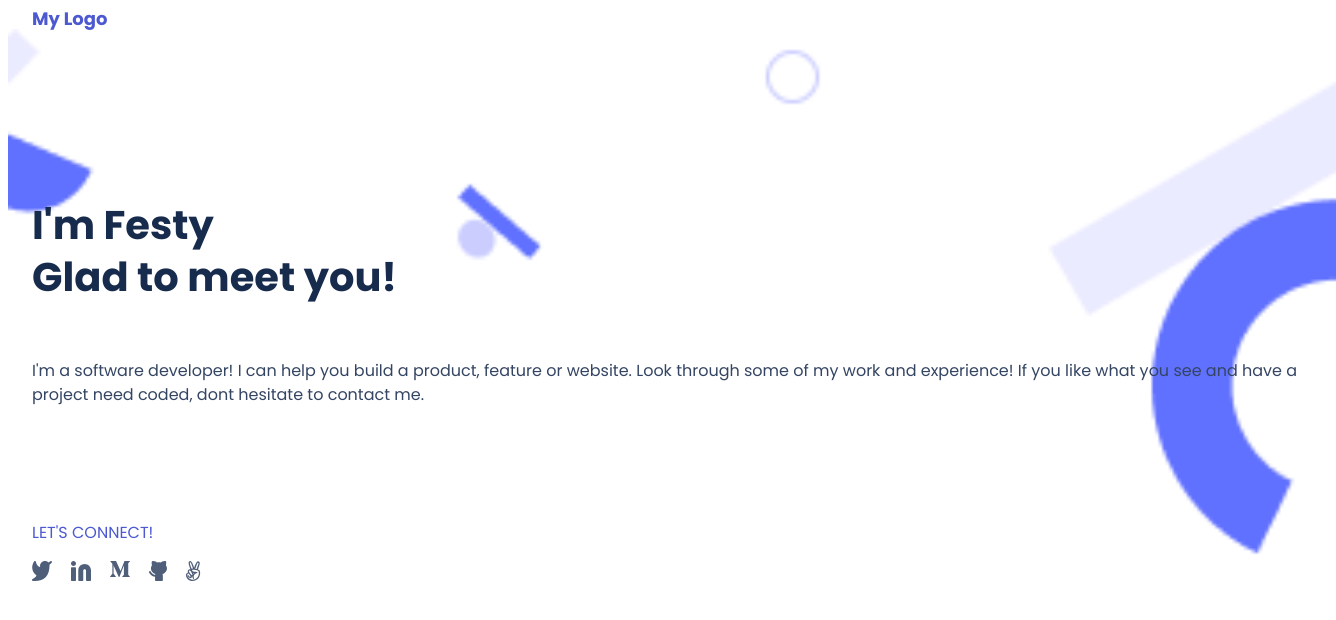
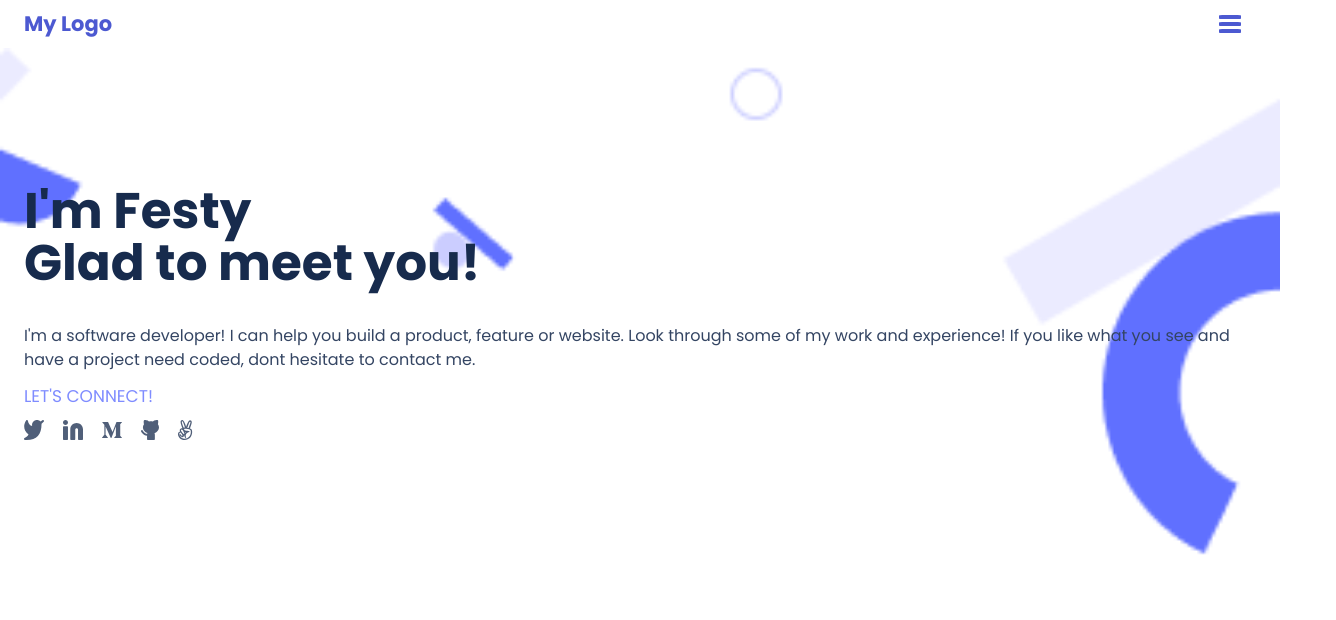
Before and after one commit to Festy1/MY-PORTFOLIO, a website: page index.html in a window 1280 px wide. Shown: the whole page, 1336 px wide, since content can reach past the window. Drawn offline with Linux system fonts and the light colour scheme.

Commit message:
Add update style.css

```diff
--- a/style.css
+++ b/style.css
@@ -1,9 +1,19 @@
+* {
+  margin: 0;
+  padding: 0;
+  box-sizing: border-box;
+}
+
+body {
+  font-family: Poppins, sans-serif;
+  scroll-behavior: smooth;
+}
+
 .logo {
   height: 21px;
-  font-family: 'Poppins', Arial, Helvetica, sans-serif;
   font-style: normal;
   font-weight: 700;
-  font-size: 18px;
+  font-size: 21px;
   line-height: 22px;
   display: flex;
   align-items: center;
@@ -13,10 +23,18 @@
   margin-left: 24px;
 }
 
+.icon div {
+  border: 2px solid #4c59d1;
+  width: 22px;
+  margin: 3px;
+  border-radius: 15%;
+}
+
 .topnav {
   display: flex;
   align-items: center;
   padding-right: 36px;
+  height: 48px;
 }
 
 .headline {
@@ -33,40 +51,33 @@ ul {
 
 .name {
   height: 150px;
-  font-family: 'Poppins', Arial, Helvetica, sans-serif;
   font-style: normal;
   font-weight: 700;
-  font-size: 40px;
+  font-size: 50px;
   line-height: 52px;
   display: flex;
   align-items: center;
   color: #172b4d;
+  margin-bottom: 12px;
 }
 
 .words {
-  height: 146px;
-  font-family: Poppins, sans-serif;
   font-style: normal;
   font-weight: 400;
   font-size: 16px;
   line-height: 24px;
   color: #344563;
-  flex: none;
-  order: 1;
-  flex-grow: 0;
+  margin-bottom: 12px;
 }
 
 .connect {
-  color: #4c59d1;
+  color: #7f8cff;
   height: 24px;
-  font-family: Poppins, sans-serif;
   font-style: normal;
   font-weight: 500;
-  font-size: 16px;
+  font-size: 17px;
   line-height: 24px;
-  flex: none;
-  order: 0;
-  flex-grow: 0;
+  margin-bottom: 12px;
 }
 
 .social-media {
```
